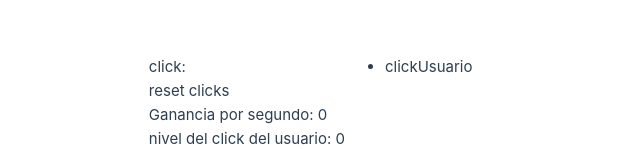
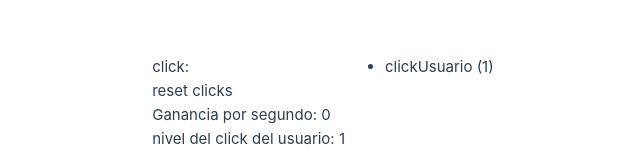
Before and after one commit to Juliogarridovico/idleClicker-VueJS, a Vue app: page /game in a window 1280 px wide. Shown: the part 222-371 px from the top of the page, without its empty margins (295-935 px from the left). Built offline with nearby package versions, Linux system fonts and the light colour scheme.

Commit message:
se inician los upgrades

```diff
--- a/src/router/index.js
+++ b/src/router/index.js
@@ -1,28 +1,24 @@
-import { createRouter, createWebHistory } from 'vue-router'
-import HomeView from '../views/HomeView.vue'
+import { createRouter, createWebHistory } from "vue-router";
+import HomeView from "../views/HomeView.vue";
 
 const router = createRouter({
   history: createWebHistory(import.meta.env.BASE_URL),
   routes: [
     {
-      path: '/',
-      name: 'home',
-      component: HomeView
+      path: "/",
+      name: "home",
+      component: () => import("../views/Game.vue"),
     },
 
     {
-      path: '/game',
-      name: 'game',
+      path: "/game",
+      name: "game",
       // route level code-splitting
       // this generates a separate chunk (About.[hash].js) for this route
       // which is lazy-loaded when the route is visited.
-      component: () => import('../views/Game.vue')
+      component: () => import("../views/Game.vue"),
     },
-
-
-  ]
-})
-
-
+  ],
+});
 
 export default router;
--- a/src/stores/counter.js
+++ b/src/stores/counter.js
@@ -10,12 +10,9 @@ export const useCounterStore = defineStore({
     isEvenOrOdd: (state) => (state.counter % 2 ? "Odd" : "Even"),
   },
   actions: {
-    increment() {
-      this.counter += 1;
-    },
-
-    decrement() {
-      this.counter -= 1;
+    increment(click) {
+      console.log("estoy");
+      this.counter += click;
     },
   },
 });
--- a/src/views/Game.vue
+++ b/src/views/Game.vue
@@ -9,7 +9,7 @@ export default {
       clicks: 0,
       ganaciaSecundo: 0,
       mejoras: [
-        { name: "clickUsuario", level: 0 },
+        { name: "clickUsuario", level: 1 },
         { name: "mejora_1", level: 0 },
         { name: "mejora_2", level: 0 },
         { name: "mejora_3", level: 0 },
@@ -20,29 +20,31 @@ export default {
   },
   computed: {},
   methods: {
-    resetClicks(){
-      localStorage.setItem("clicks",0);
-      this.clicks = 0
+    resetClicks() {
+      localStorage.setItem("clicks", 0);
+      this.clicks = 0;
     },
     sube: function () {
-      console.log(test.counter);
-      test.increment();
-      localStorage.setItem("clicks",test.counter);
+      test.increment(this.mejoras[0].level);
+      localStorage.setItem("clicks", test.counter);
       this.clicks = test.counter;
     },
-    mejora: function (mejora) {
-      console.log(mejora);
-      console.log("mejorando " + mejora);
-    },
-    mejoraJugador: function (nivel) {
-      console.log("ddd");
-      console.log(nivel);
+    mejoraJugador: function (mejora) {
+      let coste = null;
+      console.log(this.mejoras[mejora].level);
+      coste = (this.mejoras[mejora].level + 1 + mejora) * 1.05;
+      console.log("coste" + coste);
+      if (coste <= this.clicks) {
+        this.mejoras[mejora].level++;
+        this.clicks = this.clicks - coste;
+        console.log("mejorando");
+      }
     },
   },
   created() {},
-  mounted(){
+  mounted() {
     console.log("pienso luego existo");
-    this.clicks = localStorage.getItem("clicks")
+    this.clicks = localStorage.getItem("clicks");
   },
 };
 </script>
@@ -58,7 +60,9 @@ export default {
   </div>
   <div>
     <ul id="bucle" v-for="(mejora, i) in mejoras" :key="i">
-      <li v-if="clicks >= i" @click="mejoraJugador(i)">{{ mejora.name }}</li>
+      <li v-if="clicks >= i" @click="mejoraJugador(i)">
+        {{ mejora.name }} ({{ mejora.level }})
+      </li>
     </ul>
   </div>
 </template>
```
